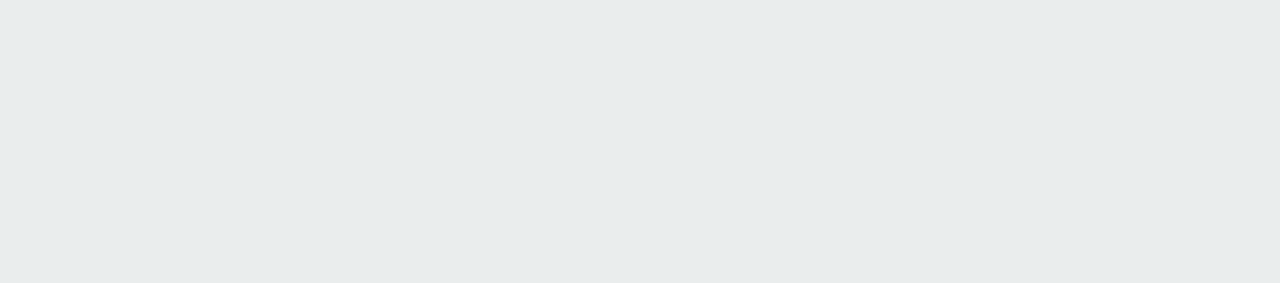
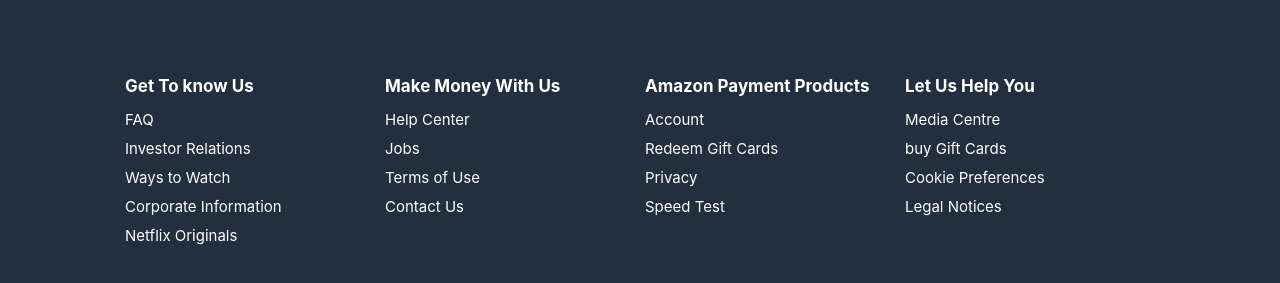
Before and after one commit to hectorlopezv/Amazon-ts-clone-lite, a React (Create React App) app: page / in a window 1280 px wide. Shown: the part 1979-2262 px from the top of the page. Before the commit the page ends 1979 px from the top, so only its background shows below. Built offline with nearby package versions, Linux system fonts and the light colour scheme; no server answers.

Commit message:
adding Footer

```diff
--- a/src/App.tsx
+++ b/src/App.tsx
@@ -4,7 +4,7 @@
 import HomeContainer from './containers/Home/Home';
 import {BrowserRouter as Router, Switch, Route} from 'react-router-dom';
 import CheckOutContainer from './containers/CheckOut/CheckOut';
-
+import FooterContainer from './containers/Footer/Footer';
 import LoginForm from './containers/Login/LoginForm';
 import useAuth from './hooks/useAuth';
 export interface AppProps {
@@ -20,7 +20,6 @@
             <Route exact path="/checkout">
               <HeaderContainer />
               <CheckOutContainer />
-
             </Route>
 
             <Route exact path="/login">
@@ -30,6 +29,7 @@
             <Route exact path="/">
               <HeaderContainer />
               <HomeContainer />
+              <FooterContainer />
             </Route>
 
         </Switch>
--- /dev/null
+++ b/src/components/Footer/index.tsx
@@ -0,0 +1,72 @@
+import React from 'react';
+import {Link as Link_, Row as Frow, Text as Ftext, Container, Col as Fcol, Title as Ftile} from './styles/Footer';
+
+
+
+
+export interface LinkProps {
+    href: string;
+}
+
+const Link: React.FC<LinkProps> = ({children, ...props}) => {
+    // eslint-disable-next-line react/jsx-pascal-case
+    return (  <Link_ {...props}>{children}</Link_> );
+}
+
+
+export interface RowProps {
+
+}
+
+const Row: React.FC<RowProps> = ({children, ...props}) => {
+    return (<Frow {...props}>{children}</Frow>  );
+}
+
+export interface TextProps {
+
+}
+
+const Text: React.FC<TextProps> = ({children, ...props}) => {
+    return (  <Ftext {...props}>{children}</Ftext>);
+}
+
+
+export interface TitleProps {
+
+}
+
+const Title: React.FC<TitleProps> = ({children, ...props}) => {
+    return (
+        <Ftile {...props}>{children}</Ftile>
+     );
+}
+
+export interface ColProps {
+
+}
+
+const Col: React.FC<ColProps> = ({children, ...props}) => {
+    return (  <Fcol {...props}>{children}</Fcol>);
+}
+
+export interface CompoundComponets {
+    Col: React.FC<ColProps>;
+    Title: React.FC<TitleProps>;
+    Text: React.FC<TextProps>;
+    Row: React.FC<RowProps>;
+    Link: React.FC<LinkProps>;
+}
+export interface FooterProps {
+
+}
+
+const Footer: React.FC<FooterProps> & CompoundComponets = ({children, ...props}) => {
+    return (  <Container {...props}>{children}</Container>);
+}
+Footer.Col = Col;
+Footer.Title = Title;
+Footer.Text = Text;
+Footer.Row = Row;
+Footer.Link = Link;
+
+export default Footer;
--- /dev/null
+++ b/src/components/Footer/styles/Footer.tsx
@@ -0,0 +1,49 @@
+import styled from 'styled-components/macro';
+
+
+export const Container = styled.div`
+    background-color: #232f3e;
+    width: 100%;
+    padding: 70px 50px;
+    display: flex;
+    align-items: center;
+    flex-direction: column;
+    margin: 0 auto;
+`;
+export const Col = styled.div`
+    display: flex;
+    flex-direction: column;
+`;
+export const Title = styled.h2`
+    font-size: 17px;
+    color: white;
+    font-weight: 700;
+    margin: 6px 0 14px 0;
+`;
+export const Text = styled.p``;
+export const Row = styled.div`
+    display: grid;
+    grid-template-columns: repeat(auto-fill, minmax(210px, 1fr));
+    grid-gap: 10px;
+    justify-items: start;
+    text-align: left;
+    @media (min-width: 1273px){
+        grid-template-columns: repeat(4, minmax(250px, 1fr));
+    }
+    @media (max-width: 1272px){
+        grid-template-columns: repeat(4, minmax(120px, 1fr));
+    }
+    @media (max-width: 580px){
+        grid-template-columns: repeat(2, minmax(50px, 1fr));
+    }
+    @media (max-width: 440px){
+        grid-template-columns: repeat(2, minmax(110px, 1fr));
+    }
+
+`;
+export const Link = styled.a`
+    color: white;
+    font-size: 15px;
+    text-decoration: none;
+    margin-bottom: 10px;
+`;
--- a/src/containers/CheckOut/CheckOut.jsx
+++ b/src/containers/CheckOut/CheckOut.jsx
@@ -21,7 +21,7 @@
                     alt=""
                 />
                 <CheckOut.Title>Your Shopping Basket</CheckOut.Title>
-                <FlipMove enterAnimation="elevator" leaveAnimation="elevator" >
+                <FlipMove enterAnimation="elevator" leaveAnimation="fade" >
                         {basket?.map((item) => (
                             <CheckOutProductContainer
                             id={item.id}
--- /dev/null
+++ b/src/containers/Footer/Footer.tsx
@@ -0,0 +1,49 @@
+import React from 'react';
+import Footer from '../../components/Footer';
+
+export interface FooterContainerProps {
+
+}
+
+const FooterContainer: React.FC<FooterContainerProps> = () => {
+    return (
+        <Footer>
+            <Footer.Row>
+                <Footer.Col>
+                    <Footer.Title>Get To know Us</Footer.Title>
+                    <Footer.Link href="#">FAQ</Footer.Link>
+                    <Footer.Link  href="#">Investor Relations</Footer.Link>
+                    <Footer.Link  href="#">Ways to Watch</Footer.Link>
+                    <Footer.Link  href="#">Corporate Information</Footer.Link>
+                    <Footer.Link  href="#">Netflix Originals</Footer.Link>
+                </Footer.Col>
+                <Footer.Col>
+                        <Footer.Title>Make Money With Us</Footer.Title>
+                        <Footer.Link href="#">Help Center</Footer.Link>
+                        <Footer.Link  href="#">Jobs</Footer.Link>
+                        <Footer.Link  href="#">Terms of Use</Footer.Link>
+                        <Footer.Link  href="#">Contact Us</Footer.Link>
+                    </Footer.Col>
+
+                    <Footer.Col>
+                        <Footer.Title>Amazon Payment Products</Footer.Title>
+                        <Footer.Link href="#">Account</Footer.Link>
+                        <Footer.Link  href="#">Redeem Gift Cards</Footer.Link>
+                        <Footer.Link  href="#">Privacy</Footer.Link>
+                        <Footer.Link  href="#">Speed Test</Footer.Link>
+                    </Footer.Col>
+
+                    <Footer.Col>
+                        <Footer.Title>Let Us Help You</Footer.Title>
+                        <Footer.Link href="#">Media Centre</Footer.Link>
+                        <Footer.Link  href="#">buy Gift Cards</Footer.Link>
+                        <Footer.Link  href="#">Cookie Preferences</Footer.Link>
+                        <Footer.Link  href="#">Legal Notices</Footer.Link>
+                    </Footer.Col>
+            </Footer.Row>
+        </Footer>
+
+      );
+}
+
+export default FooterContainer;
```
Also changed, not shown: src/containers/CheckOut/CheckOutProduct/CheckOutProduct.jsx (+0 -10 lines), 2 other files (tests, documents, lock files or other folders).
